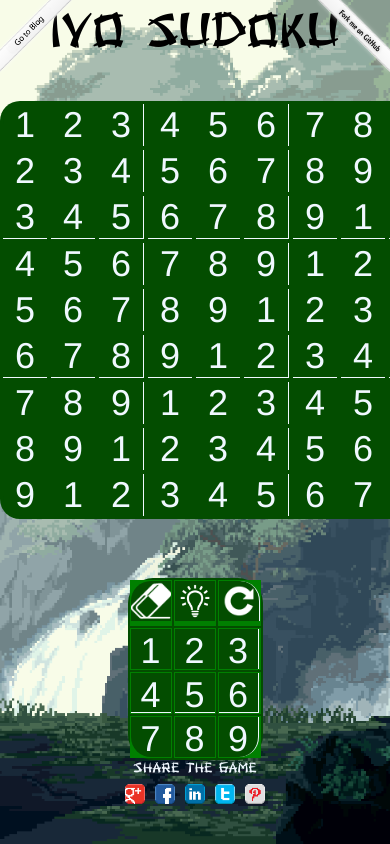
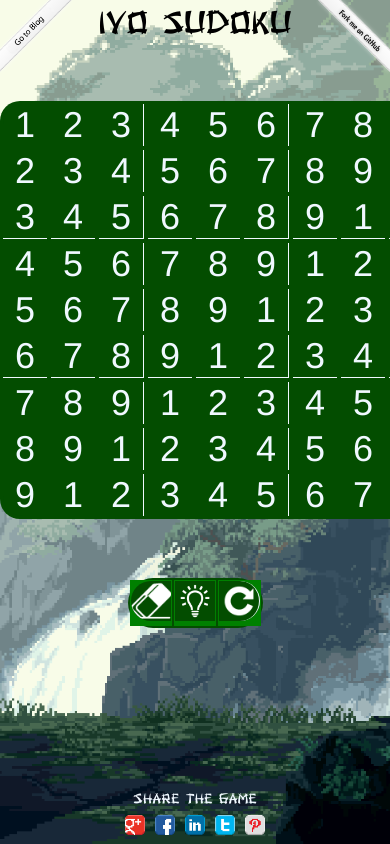
Before and after one commit to ivailop7/IvoSudoku, a React (Create React App) app: page / in a window 390 px wide. Shown: the top 844 px of the page. Built offline with nearby package versions, Linux system fonts and the light colour scheme; the HTML template or start-up script is replaced by a standard one.

Commit message:
slight improvements for mobile

```diff
--- a/src/components/controls.tsx
+++ b/src/components/controls.tsx
@@ -20,27 +20,23 @@ function stylePainter(row: number, col : number): any {
     }
     if(col === 0 && row === 0) {
         styleObj.borderTopLeftRadius = '20px';
+        styleObj.borderBottomLeftRadius = '20px';
     }
     if(col === 2 && row === 0) {
         styleObj.borderTopRightRadius = '20px';
-    }
-    if(col === 0 && row === 3) {
-        styleObj.borderBottomLeftRadius = '20px';
-    }
-    if(col === 2 && row === 3) {
         styleObj.borderBottomRightRadius = '20px';
     }
     return styleObj;
 }
 
-function renderKeypad() {
+function renderControls() {
     const imageSrc = [eraseImg, solveImg, restartImg];
-    const keypad = [['R','S','N'],[1,2,3],[4,5,6],[7,8,9]];
+    const keypad = [['R','S','N']];
     const table = [];
     for (let i = 0; i < keypad.length; ++i) {
         const cells = [];
         for (let j = 0; j < keypad[i].length; ++j) {
-            cells.push(<td key={"control " + i + j}><input type={i === 0 ? "image" : "button"} src={i === 0 ? imageSrc[j] : ''} value={i === 0 ? '' : keypad[i][j]} id={"btnGame" + i + j} style={stylePainter(i,j)}/></td>);
+            cells.push(<td key={"control " + i + j}><input type={"image"} src={imageSrc[j]} id={"btnGame" + i + j} style={stylePainter(i,j) }/></td>);
         }
         table.push(<tr key={"controlRow " + i}>{cells}</tr>);
     }
@@ -52,7 +48,7 @@ const controls = () => {
         <div className='Controls'>
             <table>
                 <tbody>
-                    {renderKeypad()}
+                    {renderControls()}
                 </tbody>
             </table>
         </div>
--- a/src/components/grid.tsx
+++ b/src/components/grid.tsx
@@ -50,7 +50,7 @@ class Grid extends React.Component<IProps, IState> {
         for (let i = 0; i < 9; ++i) {
             const cells = [];
             for (let j = 0; j < 9; ++j) {
-                cells.push(<td key={"cell " + i + j}><input type='number' defaultValue={this.props.matrix[i][j].toString()} min={1} max={9} onChange={cellValueChanged} id={"cell" + i + j} style={stylePainter(i,j)}/></td>);
+                cells.push(<td key={"cell " + i + j}><input type='tel' defaultValue={this.props.matrix[i][j].toString()} min={1} max={9} onChange={cellValueChanged} id={"cell" + i + j} style={stylePainter(i,j)}/></td>);
             }
             table.push(<tr key={"row " + i} >{cells}</tr>);
         }
--- a/src/index.css
+++ b/src/index.css
@@ -59,7 +59,7 @@ h2 {
 @media only screen and (max-width : 415px) {
   h2 {
       margin: 1vh auto;
-      font-size: 54px;
+      font-size: 36px;
   }
   .rightLink {
       position: absolute;
@@ -162,7 +162,6 @@ h2 {
   border: 0;
   box-shadow: 0;
   text-align: center;
-  /* display: inline; */
 }
 /* Smartphones (portrait) ----------- */
 @media only screen and (max-width : 415px) {
@@ -173,7 +172,7 @@ h2 {
       height: 20px;
       color: aliceblue;
       position: fixed;
-      bottom: 65px;
+      bottom: 4vh;
       width: 100%;
   }
   .shareTheGame {
```
